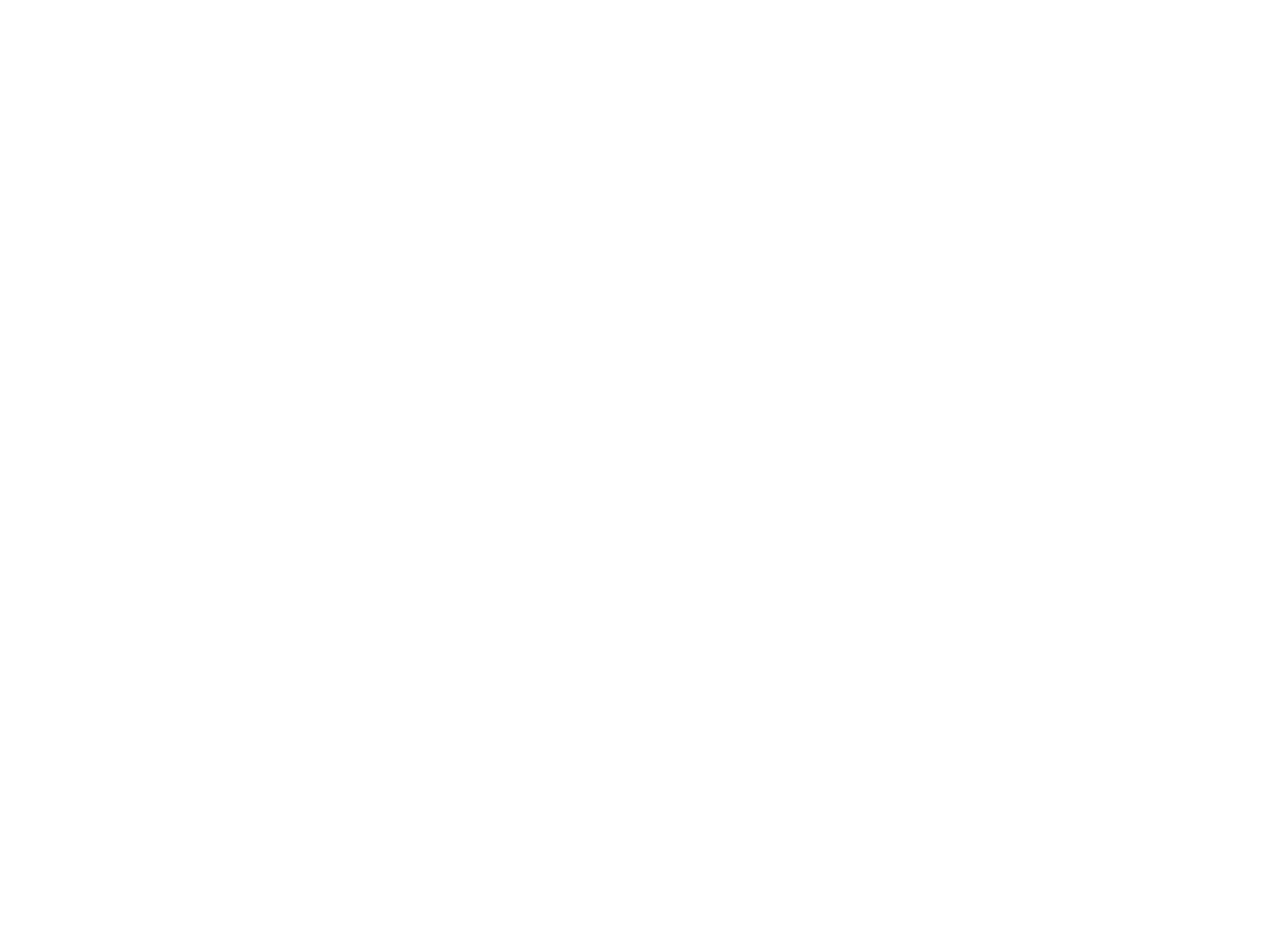
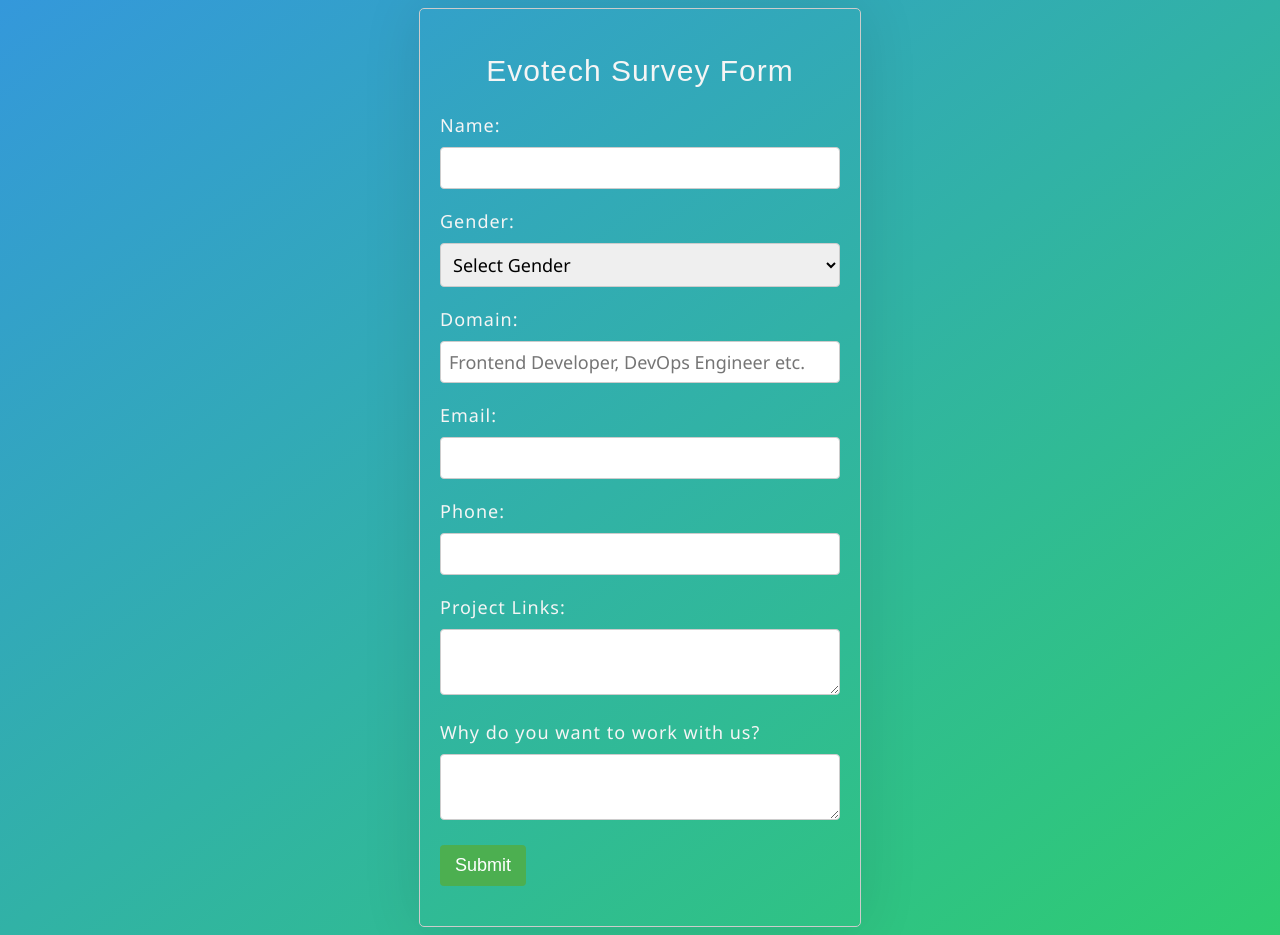
Before and after one commit to avindutt/evo_surveyor, a React (Create React App) app: page / in a window 1280 px wide. Before the commit the page ends 800 px from the top, so only its background shows below. Built offline with nearby package versions, Linux system fonts and the light colour scheme.

Commit message:
home and login page

```diff
--- a/src/App.js
+++ b/src/App.js
@@ -1,8 +1,14 @@
 import React from 'react';
+import { Route, Routes } from 'react-router-dom';
+import Home from './Pages/Home';
+import AdminLogin from './Pages/AdminLogin';
 function App() {
   return (
     <div>
-
+      <Routes>
+        <Route path='/' element={<Home/>}></Route>
+        <Route path='/login' element={<AdminLogin/>}></Route>
+      </Routes>
     </div>
   )
 }
--- /dev/null
+++ b/src/Pages/AdminLogin.js
@@ -0,0 +1,52 @@
+import React, { useState } from 'react';
+import '../Styles/login.css';
+
+const AdminLogin = () => {
+  const [username, setUsername] = useState('');
+  const [password, setPassword] = useState('');
+
+  const handleLogin = () => {
+    // Implement admin login logic
+  };
+
+  return (
+  <div className='main-container'>
+    <div className="admin-login-container">
+      <h2>Admin Login</h2>
+      <form>
+        <div className="form-group">
+          <label htmlFor="username">Username:</label>
+          <input
+            type="text"
+            id="username"
+            name="username"
+            value={username}
+            onChange={(e) => setUsername(e.target.value)}
+            required
+          />
+        </div>
+
+        <div className="form-group">
+          <label htmlFor="password">Password:</label>
+          <input
+            type="password"
+            id="password"
+            name="password"
+            value={password}
+            onChange={(e) => setPassword(e.target.value)}
+            required
+          />
+        </div>
+
+        <div className="form-group">
+          <button type="button" onClick={handleLogin}>
+            Login
+          </button>
+        </div>
+      </form>
+    </div>
+   </div>
+  );
+};
+
+export default AdminLogin;
--- /dev/null
+++ b/src/Pages/Home.js
@@ -0,0 +1,142 @@
+import React, { useState } from 'react';
+import '../Styles/home.css';
+
+const Home = () => {
+  const [formData, setFormData] = useState({
+    name: '',
+    domain: '',
+    gender: '',
+    phone: '',
+    email: '',
+    links: '',
+    message: '',
+  });
+
+  const handleChange = (e) => {
+    setFormData({ ...formData, [e.target.name]: e.target.value });
+  };
+
+  const handleSubmit = async (e) => {
+    e.preventDefault();
+
+    try {
+      // Make a POST request to your backend API to submit the form data
+    //   await axios.post('/api/submit', formData);
+      alert('Form submitted successfully!');
+
+        // reset the form
+      setFormData({
+        name: '',
+        domain: '',
+        gender: '',
+        phone: '',
+        email: '',
+        links: '',
+        message: '',
+      });
+    } catch (error) {
+      console.error('Error submitting form:', error);
+    }
+  };
+
+  return (
+    <div className="form-container">
+      <h2>Evotech Survey Form</h2>
+      <form onSubmit={handleSubmit}>
+        <div className="form-group">
+          <label htmlFor="name">Name:</label>
+          <input
+            type="text"
+            id="name"
+            name="name"
+            value={formData.name}
+            onChange={handleChange}
+            required
+          />
+        </div>
+
+        <div className="form-group">
+          <label htmlFor="gender">Gender:</label>
+          <select
+            id="gender"
+            name="gender"
+            value={formData.gender}
+            onChange={handleChange}
+            required
+          >
+            <option value="">Select Gender</option>
+            <option value="male">Male</option>
+            <option value="female">Female</option>
+            <option value="other">Other</option>
+          </select>
+        </div>
+
+        <div className="form-group">
+          <label htmlFor="domain">Domain:</label>
+          <input
+            type="text"
+            id="domain"
+            name="domain"
+            value={formData.domain}
+            onChange={handleChange}
+            placeholder='Frontend Developer, DevOps Engineer etc.'
+            required
+          />
+        </div>
+
+        <div className="form-group">
+          <label htmlFor="email">Email:</label>
+          <input
+            type="email"
+            id="email"
+            name="email"
+            value={formData.email}
+            onChange={handleChange}
+            required
+          />
+        </div>
+
+        <div className="form-group">
+          <label htmlFor="phone">Phone:</label>
+          <input
+            type="tel"
+            id="phone"
+            name="phone"
+            pattern="[0-9]{10}"
+            value={formData.phone}
+            onChange={handleChange}
+            required
+          />
+        </div>
+
+        <div className="form-group">
+          <label htmlFor="links">Project Links:</label>
+          <textarea
+            id="links"
+            name="links"
+            value={formData.links}
+            onChange={handleChange}
+            required
+          />
+        </div>
+
+        <div className="form-group">
+          <label htmlFor="message">Why do you want to work with us?</label>
+          <textarea
+            id="message"
+            name="message"
+            value={formData.message}
+            onChange={handleChange}
+            required
+          />
+        </div>
+
+        <div className="form-group">
+          <button type="submit">Submit</button>
+        </div>
+      </form>
+    </div>
+  );
+};
+
+export default Home;
--- /dev/null
+++ b/src/Styles/home.css
@@ -0,0 +1,69 @@
+  body {
+    font-family: 'Segoe UI', Tahoma, Geneva, Verdana, sans-serif;
+    font-size: large;
+    letter-spacing: 1px;
+    background: linear-gradient(to bottom right, #3498db, #2ecc71);
+    color: whitesmoke;
+  }
+
+.form-container {
+    max-width: 400px;
+    margin: auto;
+    padding: 20px;
+    border: 1px solid #ccc;
+    border-radius: 5px;
+    box-shadow: 0 0 60px rgba(11, 11, 11, 0.1);
+  }
+
+  .form-container h2 {
+    text-align: center;
+    font-size: 30px;
+    font-family: Arial, Helvetica, sans-serif;
+    font-weight: 100;
+  }
+
+  .form-group {
+    margin-bottom: 20px;
+  }
+
+  label {
+    display: block;
+    margin-bottom: 5px;
+  }
+
+  input,
+  select,
+  textarea {
+    font-family: 'Segoe UI', Tahoma, Geneva, Verdana, sans-serif;
+    font-size: large;
+    width: 100%;
+    padding: 8px;
+    border: 1px solid #ccc;
+    border-radius: 4px;
+    box-sizing: border-box;
+    margin-top: 5px;
+  }
+
+  input:focus {
+    outline: none;
+  }
+
+  button {
+    background-color: #4caf50;
+    color: white;
+    padding: 10px 15px;
+    border: none;
+    border-radius: 4px;
+    cursor: pointer;
+    font-size: large;
+  }
+
+  button:hover {
+    background-color: #45a049;
+  }
+
+  @media (max-width: 600px) {
+    .form-container {
+      max-width: 100%;
+    }
+  }
--- /dev/null
+++ b/src/Styles/login.css
@@ -0,0 +1,54 @@
+
+.main-container {
+    height: 100vh;
+    display: flex;
+    align-items: center;
+    justify-content: center;
+    margin: 0;
+}
+
+.admin-login-container {
+    width: 400px;
+    margin: auto;
+    padding: 20px;
+    border: 1px solid #ccc;
+    border-radius: 5px;
+    box-shadow: 0 0 100px rgba(20, 20, 20, 0.1);
+  }
+
+  .form-group {
+    margin-bottom: 20px;
+  }
+
+  label {
+    display: block;
+    margin-bottom: 5px;
+  }
+
+  input {
+    width: 100%;
+    padding: 8px;
+    border: 1px solid #ccc;
+    border-radius: 4px;
+    box-sizing: border-box;
+    margin-top: 5px;
+  }
+
+  button {
+    background-color: #4caf50;
+    color: white;
+    padding: 10px 15px;
+    border: none;
+    border-radius: 4px;
+    cursor: pointer;
+  }
+
+  button:hover {
+    background-color: #45a049;
+  }
+
+  @media (max-width: 600px) {
+    .admin-login-container {
+      max-width: 100%;
+    }
+  }
--- a/src/index.js
+++ b/src/index.js
@@ -1,10 +1,13 @@
 import React from 'react';
 import ReactDOM from 'react-dom/client';
 import App from './App';
+import { BrowserRouter } from 'react-router-dom';
 
 const root = ReactDOM.createRoot(document.getElementById('root'));
 root.render(
   <React.StrictMode>
-    <App />
+    <BrowserRouter>
+      <App />
+    </BrowserRouter>
   </React.StrictMode>
 );
```
